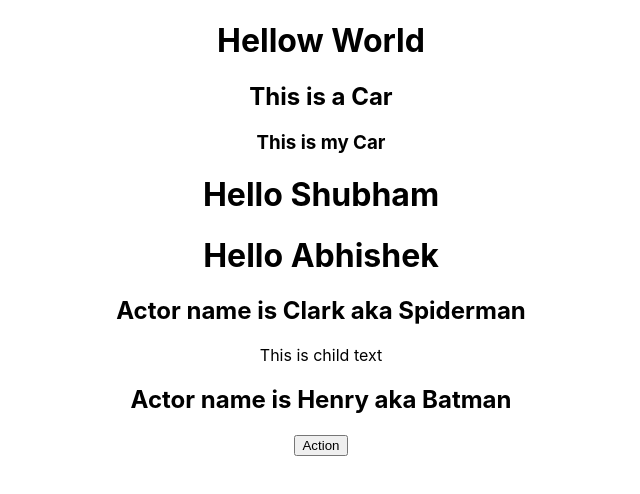
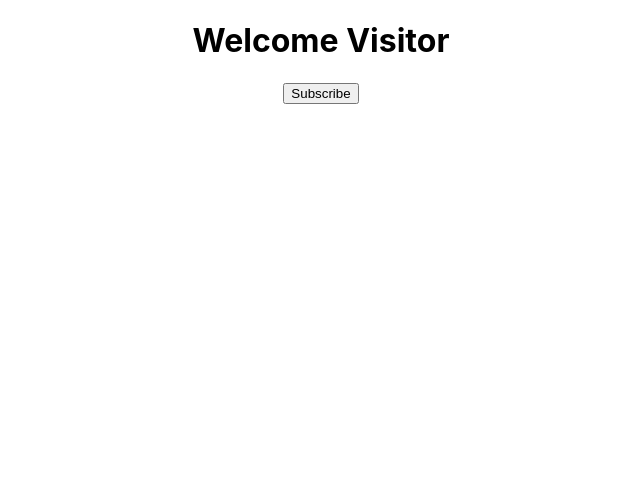
Before and after one commit to GeekShubhamRajput/react-fundamentals-crash-course, a React (Create React App) app in the folder demo-app/: page / in a window 1280 px wide. Shown: the top 494 px of the page, without its empty margins (319-959 px from the left). Built offline with nearby package versions, Linux system fonts and the light colour scheme.

Commit message:
State and useState hook

```diff
--- a/demo-app/src/App.js
+++ b/demo-app/src/App.js
@@ -1,20 +1,11 @@
 import logo from './logo.svg';
 import './App.css';
-import Car from './components/Car'
-import MyCar from './components/MyCar'
-import {GreetUser} from './components/GreetUser'
-import ActorRole from './components/ActorRole'
+import Message from './components/Message'
 
 function App() {
   return (
     <div className="App">
-      <h1>Hellow World</h1>
-      <Car />
-      <MyCar />
-      <GreetUser username="Shubham" />
-      <GreetUser username="Abhishek" />
-      <ActorRole name='Clark' role='Spiderman'> This is child text </ActorRole>
-      <ActorRole name='Henry' role='Batman'> <button>Action</button> </ActorRole>
+      <Message />
     </div>
   );
 }
--- /dev/null
+++ b/demo-app/src/components/Message.js
@@ -0,0 +1,13 @@
+import {useState} from 'react'
+
+const Message = (props) => {
+  const [message, setMessage] = useState('Welcome Visitor')
+  return(
+    <div>
+      <h1>{message}</h1>
+      <button onClick={() => {setMessage('Thank you for subscribing!')} }>Subscribe</button>
+    </div>
+  )
+}
+
+export default Message
```
